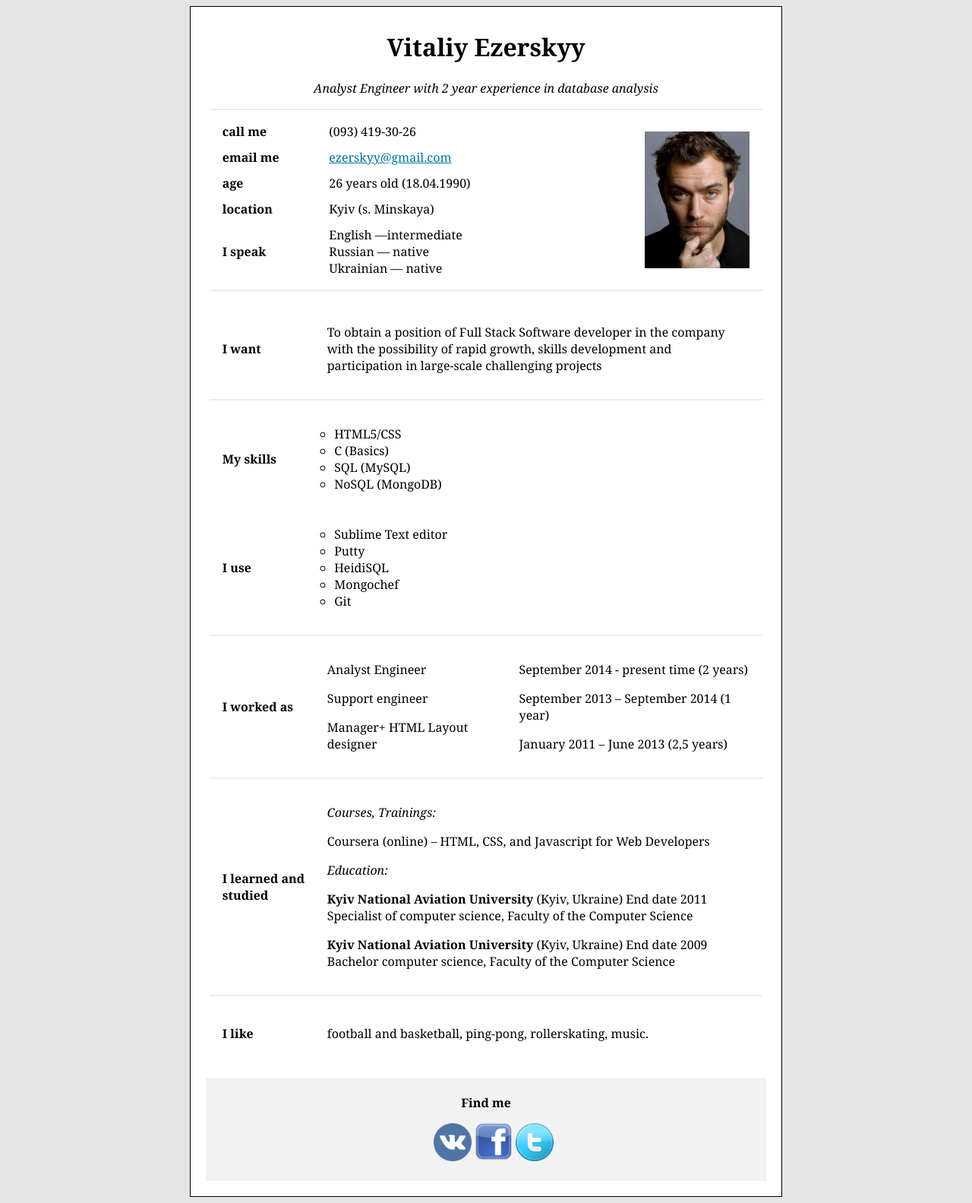
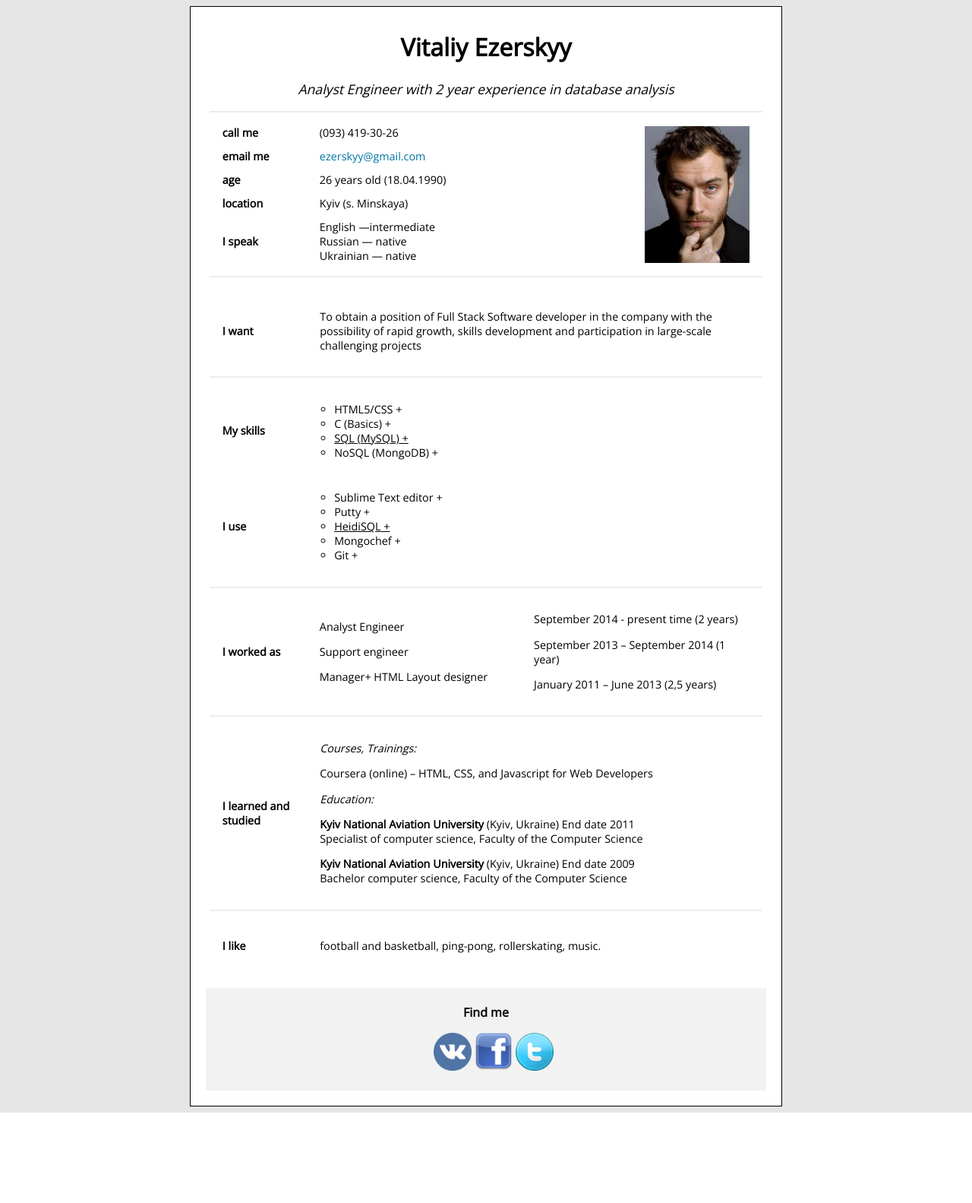
Before and after one commit to oleksii-s/26-10-fstk, a PHP site: page / in a window 1280 px wide. Shown: the whole page at 76% size. After the commit the page ends 1464 px from the top, so only its background shows below. Run offline with PHP 8.4, Linux system fonts and the light colour scheme.

Commit message:
задание по CSS

```diff
--- a/homework_1/css/style_cv.css
+++ b/homework_1/css/style_cv.css
@@ -1,5 +1,5 @@
 * {
-  font-family: Cambria;
+  font-family: 'Open Sans', sans-serif;
 }
 
 body {
@@ -11,7 +11,11 @@ a {
 }
 
 a:hover {
-  color: #003300;
+  color: #abc;
+}
+
+a[href*="@"] {
+  text-decoration: none;
 }
 
 .bold {
@@ -20,7 +24,7 @@ a:hover {
 
 .italic {
   font-style: italic;
-  font-size: 12pt;
+  font-size: 1.1rem;
   text-align: center;
 }
 
@@ -37,33 +41,53 @@ header {
   padding: 10px;
   border-top: 2px solid #EDEDED;
   border-bottom: 2px solid #EDEDED;
+  font-size: 0.9rem;
 }
 
-header td {
+.left-column {
   text-align: left;
+  width: 18%;
+}
+
+.right-column {
+  width: 82%;
 }
 
 article {
-  margin: 0px 15px 0px 15px;
+  margin: 0 15px 0 15px;
   padding: 10px;
   border-bottom: 2px solid #EDEDED;
   text-align: left;
+  font-size: 0.9rem;
+}
+
+article:hover {
+  background-color: rgba(219, 219, 219, 0.64);
+}
+
+article li {
+  list-style: circle;
+}
+
+article li:nth-child(3n){
+  text-decoration: underline;
+}
+
+article li::after{
+  content: " +";
 }
 
 .last {
-  margin: 0px 15px 0px 15px;
+  margin: 0 15px 0 15px;
   padding: 10px;
   text-align: left;
+  font-size: 0.9rem;
 }
 
 footer {
   padding: 5px;
   margin: 10px;
   background: #F2F2F2;
-}
-
-article li {
-  list-style: circle;
 }
 
 .next {
@@ -75,3 +99,30 @@ footer li {
   list-style: none;
   display: inline;
 }
+/* Mobile devices */
+@media screen and (max-device-width: 480px) {
+  .container {
+    width: 70%;
+  }
+
+  header,
+  article {
+    font-size: 10px;
+  }
+
+  .last {
+    font-size: 10px;
+  }
+
+  .next {
+    margin-left: 32%;
+  }
+
+  .italic {
+    font-size: 10px;
+  }
+
+  img[alt*="myphoto"] {
+    height: 100px;
+  }
+}
--- a/homework_1/index.html
+++ b/homework_1/index.html
@@ -6,6 +6,9 @@
   <meta name="author" content="Ezerskyy Vitaliy">
   <title>Резюме</title>
   <link href='css/style_cv.css' rel='stylesheet'>
+  <style>
+    @import url('https://fonts.googleapis.com/css?family=Open+Sans');
+  </style>
 </head>
 <body>
 
@@ -19,8 +22,8 @@
 <header class="header">
   <table width="100%" cellpadding="5" align="center">
     <tr>
-      <td class="bold">call me</td>
-      <td>(093) 419-30-26</td>
+      <td class="bold" width="18%">call me</td>
+      <td width="40%">(093) 419-30-26</td>
       <td rowspan="5"><img src="img/dzhudlou.jpg" alt="myphoto" align="right" height="180"></td>
     </tr>
     <tr>
@@ -49,8 +52,8 @@
 <article>
   <table width="100%" cellpadding="5" align="center" >
     <tr>
-      <td width="126"><h4>I want</h4></td>
-      <td ><p>To obtain a position of Full Stack Software developer in the company with the possibility of rapid growth, skills development and participation in large-scale challenging projects</p></td>
+      <td class="left-column"><h4>I want</h4></td>
+      <td class="right-column"><p>To obtain a position of Full Stack Software developer in the company with the possibility of rapid growth, skills development and participation in large-scale challenging projects</p></td>
     </tr>
   </table>
 </article>
@@ -58,7 +61,7 @@
 <article>
   <table width="100%" cellpadding="5" align="center" >
     <tr>
-      <td width="15%" ><h4>My skills</h4></td>
+      <td width="15%"><h4>My skills</h4></td>
       <td>
         <ul>
           <li>HTML5/CSS</li>
@@ -69,7 +72,7 @@
       </td>
     </tr>
     <tr>
-      <td width="15%" ><h4>I use</h4></td>
+      <td width="15%"><h4>I use</h4></td>
       <td>
 	    <ul>
           <li>Sublime Text editor</li>
@@ -86,8 +89,8 @@
 <article>
   <table width="100%" cellpadding="5" align="center">
     <tr>
-      <td width="126"><h4>I worked as</h4></td>
-      <td>
+      <td class="left-column"><h4>I worked as</h4></td>
+      <td width="40%">
         <p>Analyst Engineer</p>
         <p>Support engineer</p>
         <p>Manager+ HTML Layout designer</p>
@@ -104,8 +107,8 @@
 <article>
   <table width="100%" cellpadding="5" align="center">
     <tr>
-      <td width="126"><h4>I learned and studied</h4></td>
-      <td ><p><em>Courses, Trainings:</em></p>
+      <td class="left-column"><h4>I learned and studied</h4></td>
+      <td class="right-column"><p><em>Courses, Trainings:</em></p>
         <p>Coursera (online) – HTML, CSS, and Javascript for Web Developers</p>
         <p><em>Education:</em></p>
         <p><b>Kyiv National Aviation University</b> (Kyiv, Ukraine) End date 2011
@@ -120,8 +123,8 @@
 <div class="last">
   <table width="100%" cellpadding="5" align="center">
     <tr>
-      <td width="126"><h4>I like</h4></td>
-      <td><p>football and basketball, ping-pong, rollerskating, music.</p></td>
+      <td class="left-column"><h4>I like</h4></td>
+      <td class="right-column"><p>football and basketball, ping-pong, rollerskating, music.</p></td>
     </tr>
   </table>
 </div>
```
